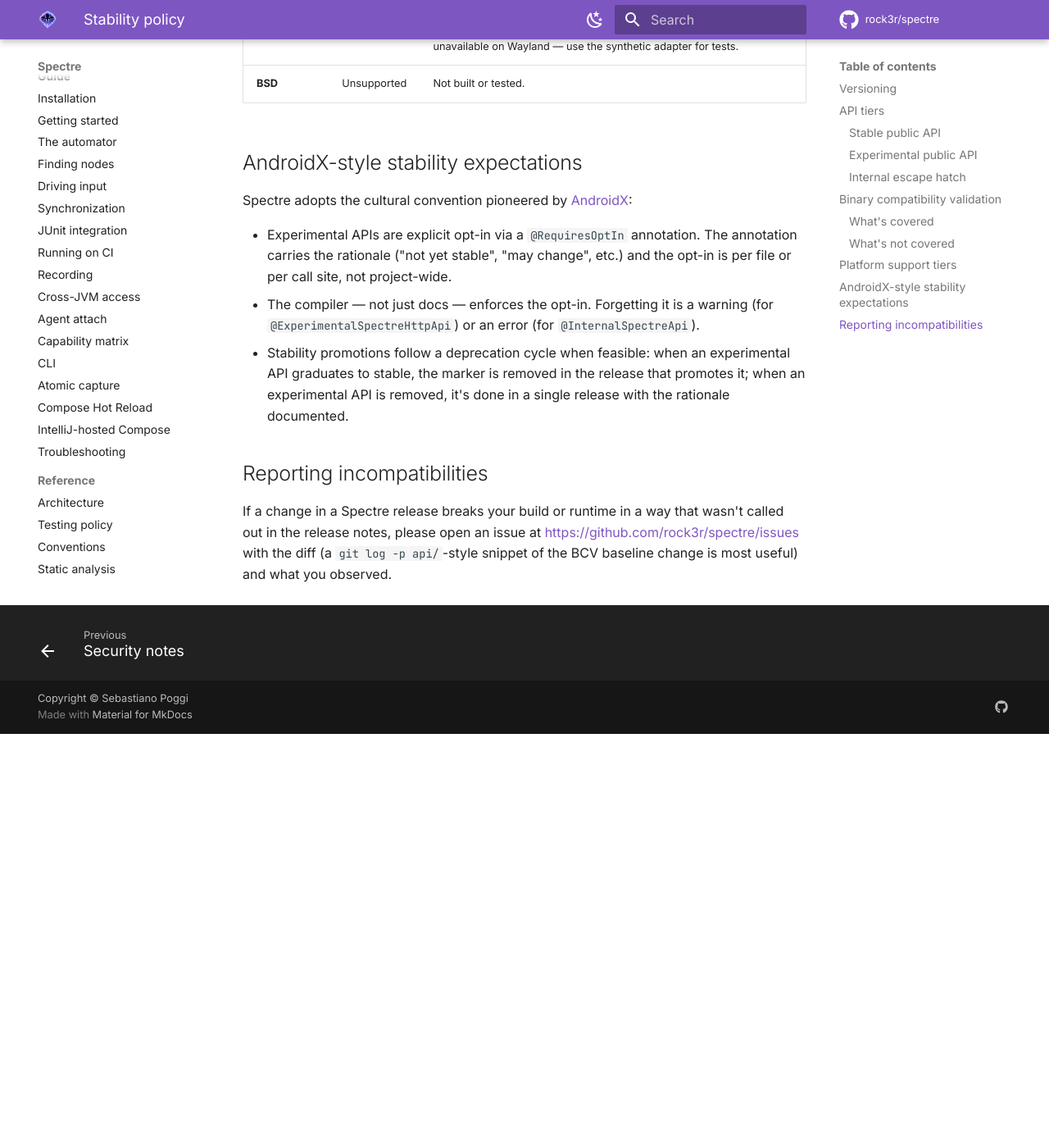
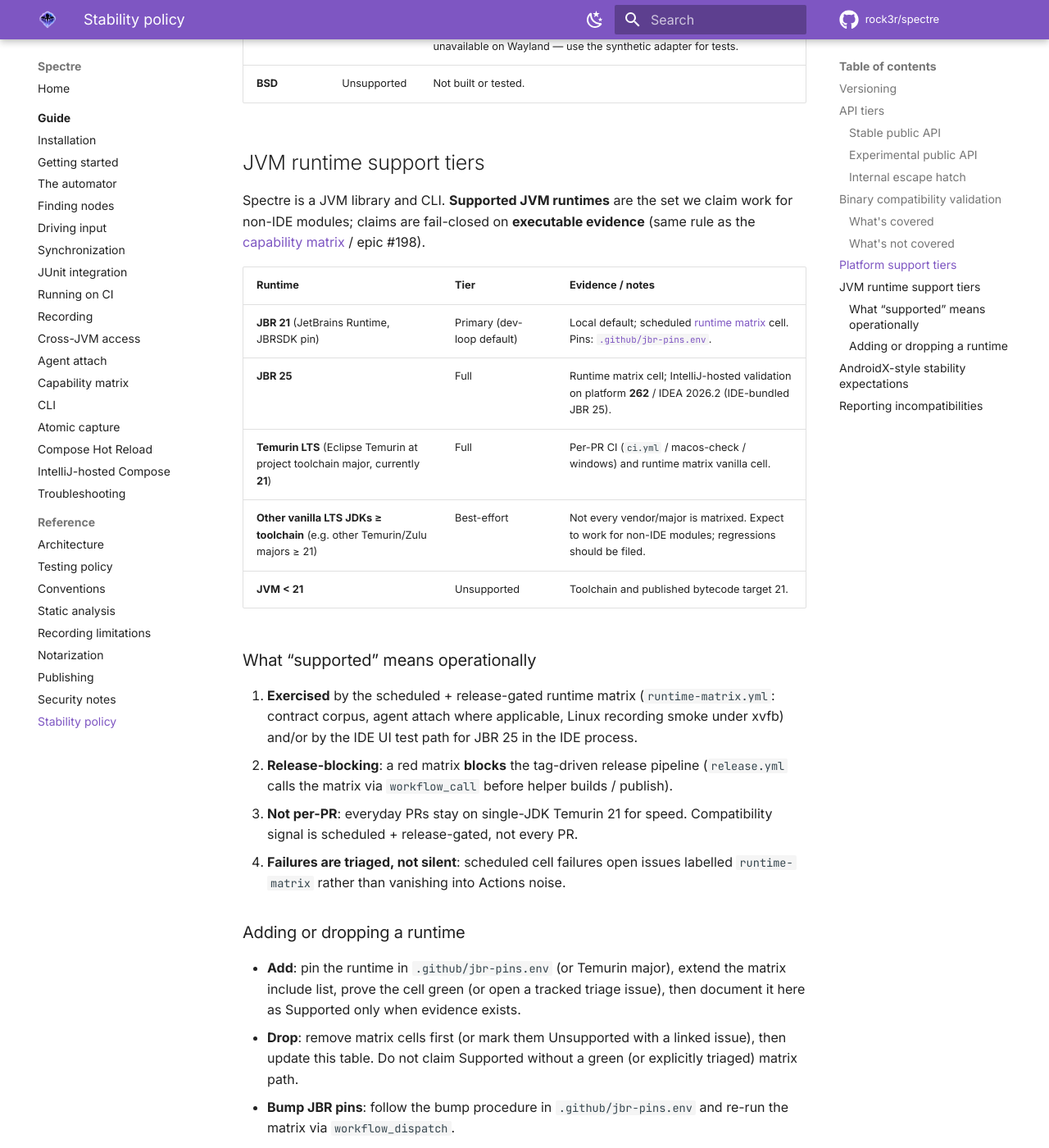
Before and after one commit to rock3r/spectre, an MkDocs documentation site: the page built from docs/STABILITY.md, in a window 1280 px wide and 1400 px high, scrolled down 3912 px. Shown: the whole window at 82% size. Built offline with MkDocs 1.6.1 and Material for MkDocs 9.7.7, drawn with Linux system fonts in a browser that asks for light colours; comment, search, counter and statistics services are not loaded; before the commit the page ends 4807 px from its top, so only the background shows below that.

Commit message:
Codify supported JVM runtimes in STABILITY platform tiers (#218)
Document JBR 21, JBR 25, and Temurin LTS as the supported set with tiers,
add/drop policy, and operational meaning (matrix-exercised + release-blocker).
Link the runtime matrix from publishing, README, installation, and
troubleshooting; mkdocs build --strict passes.

```diff
--- a/docs/STABILITY.md
+++ b/docs/STABILITY.md
@@ -142,6 +142,43 @@
 | **Linux Wayland** | Best-effort | Portal-mediated capture via `WaylandPortalRecorder`, `WaylandPortalWindowRecorder`, and `LinuxNativeScreenshotter`. **Validated on GNOME/Mutter only**; KDE / sway / wlroots compositors may behave differently and are not exercised in CI. Real Robot input is unavailable on Wayland — use the synthetic adapter for tests. |
 | **BSD** | Unsupported | Not built or tested. |
 
+## JVM runtime support tiers
+
+Spectre is a JVM library and CLI. **Supported JVM runtimes** are the set we claim work
+for non-IDE modules; claims are fail-closed on **executable evidence** (same rule as the
+[capability matrix](guide/capability-matrix.md) / epic #198).
+
+| Runtime | Tier | Evidence / notes |
+| --- | --- | --- |
+| **JBR 21** (JetBrains Runtime, JBRSDK pin) | Primary (dev-loop default) | Local default; scheduled [runtime matrix](https://github.com/rock3r/spectre/blob/main/.github/workflows/runtime-matrix.yml) cell. Pins: [`.github/jbr-pins.env`](https://github.com/rock3r/spectre/blob/main/.github/jbr-pins.env). |
+| **JBR 25** | Full | Runtime matrix cell; IntelliJ-hosted validation on platform **262** / IDEA 2026.2 (IDE-bundled JBR 25). |
+| **Temurin LTS** (Eclipse Temurin at project toolchain major, currently **21**) | Full | Per-PR CI (`ci.yml` / macos-check / windows) and runtime matrix vanilla cell. |
+| **Other vanilla LTS JDKs ≥ toolchain** (e.g. other Temurin/Zulu majors ≥ 21) | Best-effort | Not every vendor/major is matrixed. Expect to work for non-IDE modules; regressions should be filed. |
+| **JVM &lt; 21** | Unsupported | Toolchain and published bytecode target 21. |
+
+### What “supported” means operationally
+
+1. **Exercised** by the scheduled + release-gated runtime matrix
+   (`runtime-matrix.yml`: contract corpus, agent attach where applicable, Linux recording
+   smoke under xvfb) and/or by the IDE UI test path for JBR 25 in the IDE process.
+2. **Release-blocking**: a red matrix **blocks** the tag-driven release pipeline
+   (`release.yml` calls the matrix via `workflow_call` before helper builds / publish).
+3. **Not per-PR**: everyday PRs stay on single-JDK Temurin 21 for speed. Compatibility
+   signal is scheduled + release-gated, not every PR.
+4. **Failures are triaged, not silent**: scheduled cell failures open issues labelled
+   `runtime-matrix` rather than vanishing into Actions noise.
+
+### Adding or dropping a runtime
+
+- **Add**: pin the runtime in `.github/jbr-pins.env` (or Temurin major), extend the matrix
+  include list, prove the cell green (or open a tracked triage issue), then document it
+  here as Supported only when evidence exists.
+- **Drop**: remove matrix cells first (or mark them Unsupported with a linked issue), then
+  update this table. Do not claim Supported without a green (or explicitly triaged)
+  matrix path.
+- **Bump JBR pins**: follow the bump procedure in `.github/jbr-pins.env` and re-run the
+  matrix via `workflow_dispatch`.
+
 ## AndroidX-style stability expectations
 
 Spectre adopts the cultural convention pioneered by [AndroidX](https://developer.android.com/jetpack/androidx):
--- a/docs/guide/troubleshooting.md
+++ b/docs/guide/troubleshooting.md
@@ -395,15 +395,21 @@
 
 ## "JBR vs Temurin: which JDK should I use?"
 
-- **Locally**: JBR 21 is the dev-loop default. JBR 25 also gets exercised via the
-  IDE-hosted UI test (it's bundled with IntelliJ 2026.2 / JBR 25).
-- **On CI**: Temurin 21. `actions/setup-java` does support the `jetbrains`
-  distribution if you'd rather mirror the local toolchain — the choice here is
-  pragmatic, not a constraint.
-- **For consumers**: any JDK 21+ works for the non-IDE modules.
+- **Locally**: JBR 21 is the dev-loop default. JBR 25 is exercised by the scheduled
+  [runtime matrix](https://github.com/rock3r/spectre/blob/main/.github/workflows/runtime-matrix.yml)
+  and by the IDE-hosted UI test (IntelliJ 2026.2 / platform 262 bundles JBR 25).
+- **On CI (per-PR)**: Temurin 21 for speed. The full JBR/Temurin × OS matrix is
+  scheduled and **release-gated**, not per-PR.
+- **For consumers**: any JDK **21+** works for non-IDE modules. The codified supported
+  set and what “supported” means operationally live in
+  [Stability policy — JVM runtime support tiers](../STABILITY.md#jvm-runtime-support-tiers).
 
-The IntelliJ plugin module needs JBR specifically for its sandbox JDK; the Gradle build
-configures that automatically.
+**Agent attach** requires a real JDK (not a JRE-only image) on both attacher and target.
+**IntelliJ-hosted Compose** always implies the IDE’s bundled JBR — do not ship a second
+skiko into the plugin classloader (see [IntelliJ guide](intellij.md)).
+
+The sample IntelliJ plugin module configures its sandbox JDK via the IntelliJ Platform
+Gradle plugin; you do not pick Temurin for that path.
 
 ## Still stuck?
 
```
Also changed, not shown: README.md (+5 -4 lines), docs/PUBLISHING.md (+9 -4 lines), docs/guide/installation.md (+5 -3 lines).
